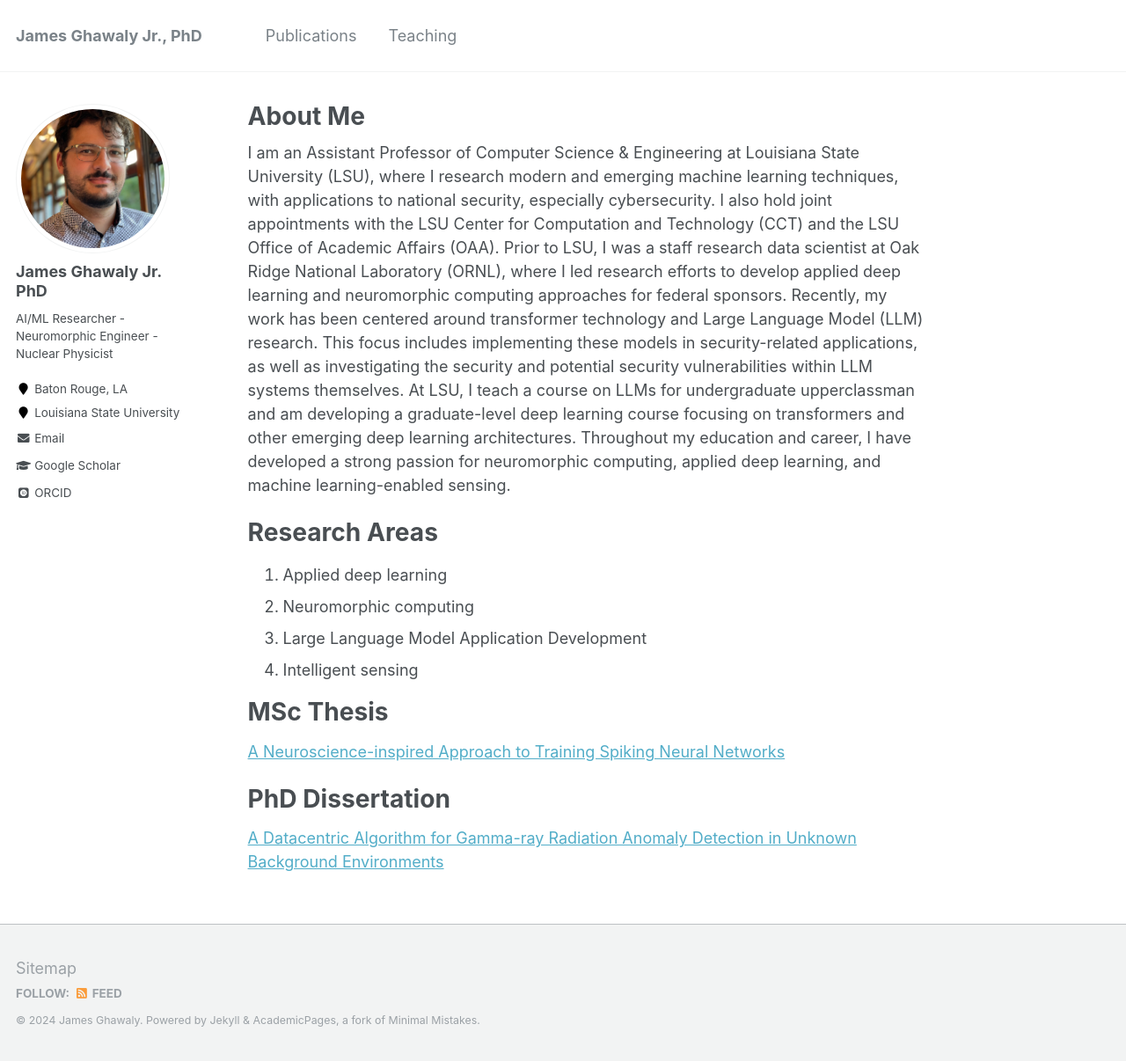
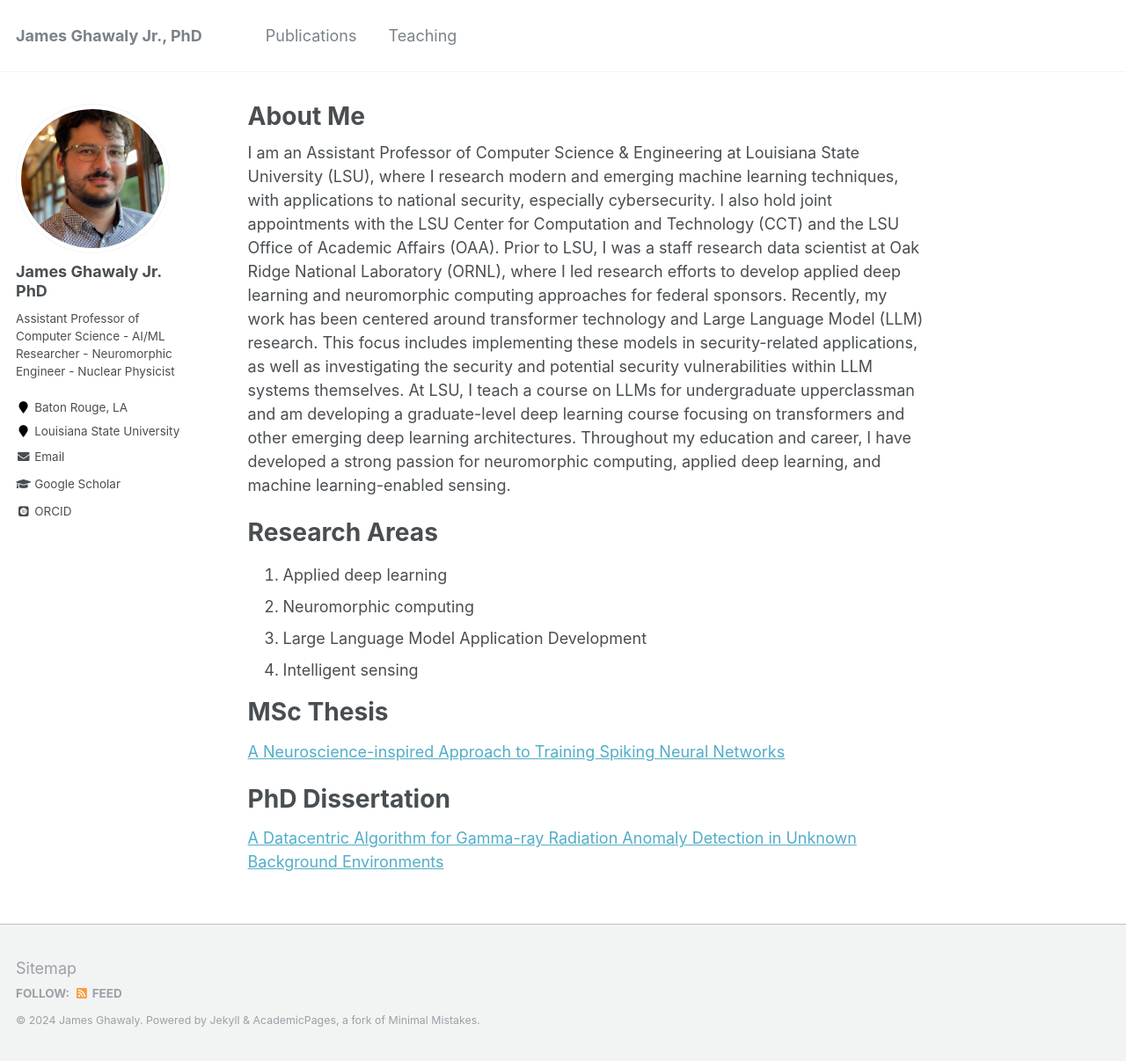
Before and after one commit to jghawaly/jghawaly.github.io, a Jekyll site: the page built from _pages/about.md, in a window 1280 px wide and 1206 px high. Shown: the whole window at 88% size. Built offline with Jekyll 4.4.1, drawn with Linux system fonts in a browser that asks for light colours; some web fonts are replaced.

Commit message:
Update _config.yml

```diff
--- a/_config.yml
+++ b/_config.yml
@@ -82,7 +82,7 @@ analytics:
 author:
   name             : "James Ghawaly Jr. PhD"
   avatar           : "ghawaly_headshot.jpg"
-  bio              : "AI/ML Researcher - Neuromorphic Engineer - Nuclear Physicist"
+  bio              : "Assistant Professor of Computer Science - AI/ML Researcher - Neuromorphic Engineer - Nuclear Physicist"
   location         : "Baton Rouge, LA"
   employer         : "Louisiana State University"
   pubmed           : # "https://www.ncbi.nlm.nih.gov/pubmed/?term=john+snow"
```
